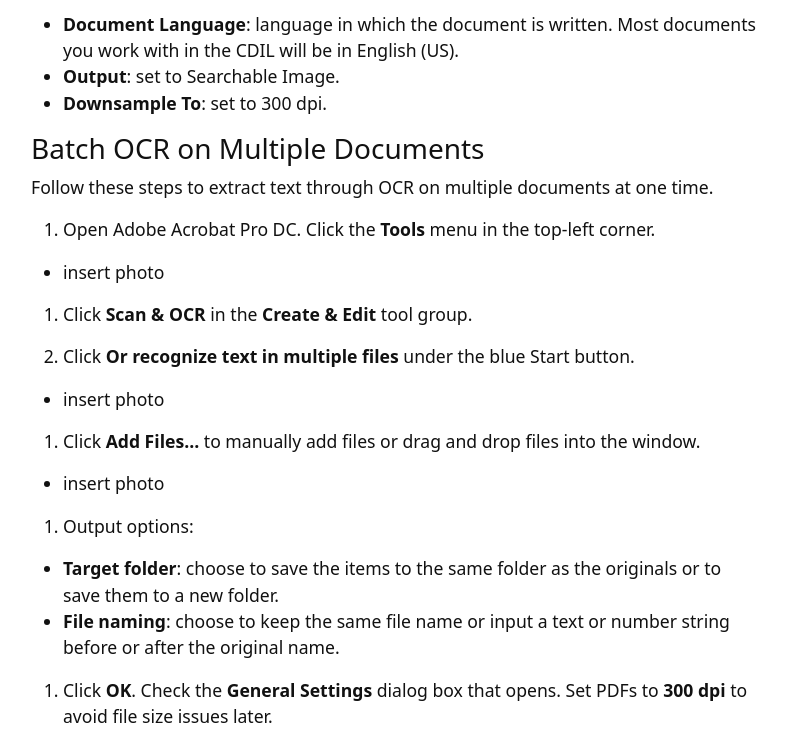
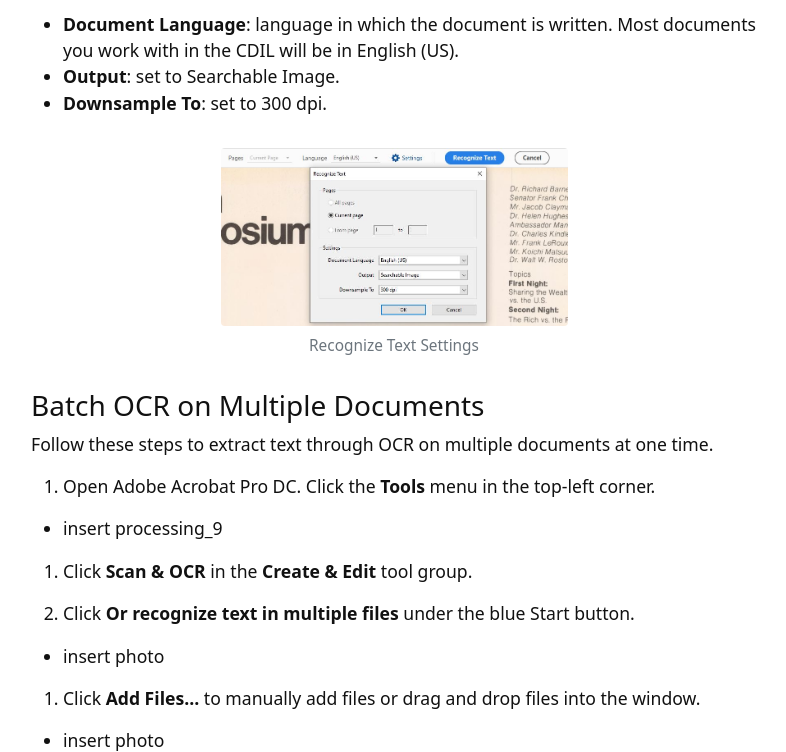
Before and after one commit to kitstokes/digi-proc, a Jekyll site: the page built from content/1-processing.md, in a window 1280 px wide and 900 px high, scrolled down 5297 px, cut to the strip 0-752 px from the top of the window. Shown: the whole strip, without its empty margins (246-1032 px from the left). Built offline with Jekyll 4.4.1, drawn with Linux system fonts in a browser that asks for light colours.

Commit message:
add processing_8

```diff
--- a/content/1-processing.md
+++ b/content/1-processing.md
@@ -135,6 +135,7 @@ Follow these steps to extract text through OCR on one document.
 - **Output**: set to Searchable Image.
 - **Downsample To**: set to 300 dpi.
 
+{% include figure.html img="processing_8.jpeg" alt="Recognize Text Settings" caption="Recognize Text Settings" width="50%" %}
 
 {:#reduce}
 
@@ -144,7 +145,7 @@ Follow these steps to extract text through OCR on multiple documents at one time
 
 1. Open Adobe Acrobat Pro DC. Click the **Tools** menu in the top-left corner.
 
-* insert photo
+* insert processing_9
 
 2. Click **Scan & OCR** in the **Create & Edit** tool group.
 
```
